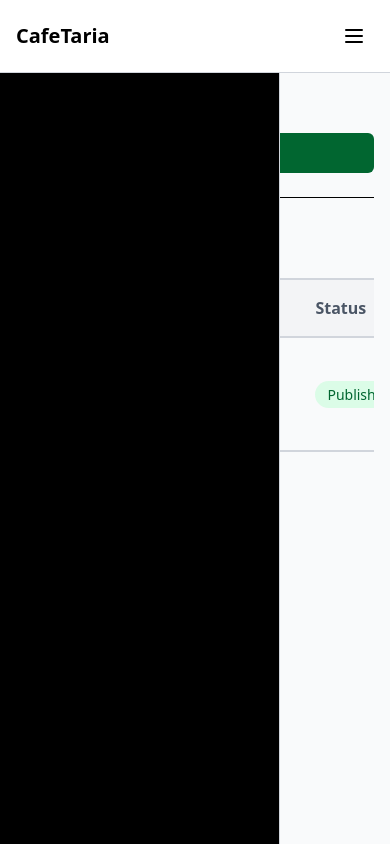
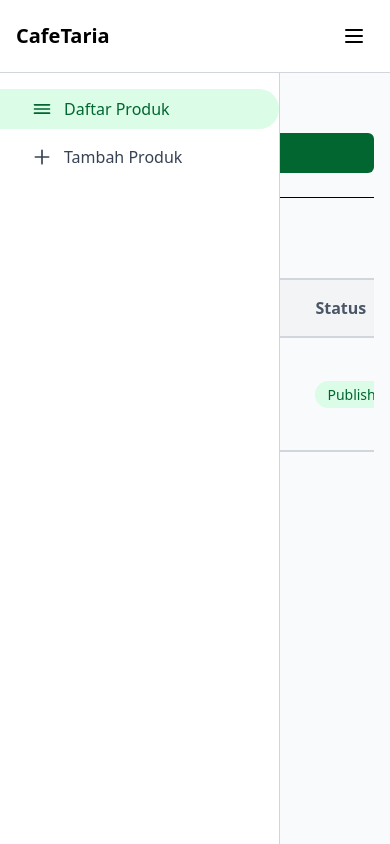
Before and after one commit to RajaIblis443/cafetaria_project, a Vue app in the folder frontend/: page /mitra/products in a window 390 px wide. Both pictures are taken after a click on the button 354 px from the left and 36 px from the top of the page. Built offline with nearby package versions, Linux system fonts and the light colour scheme.

Commit message:
fix: memperbaiki sidebar

```diff
--- a/frontend/src/views/component/SideBar.vue
+++ b/frontend/src/views/component/SideBar.vue
@@ -12,23 +12,24 @@
                   </div>
                 </div>
 
+    <!-- Overlay for mobile -->
+    <div v-if="isSidebarOpen" @click="toggleSidebar"
+      class="fixed inset-0 bg-opacity-25 md:hidden z-30">
+    </div>
+
                 <!-- Sidebar -->
                 <aside :class="[
                   'bg-white border-r border-gray-300 flex flex-col justify-between',
                   'fixed md:relative w-[280px] md:w-64 min-h-screen transition-transform duration-300 ease-in-out z-40',
                   isSidebarOpen ? 'translate-x-0' : '-translate-x-full md:translate-x-0'
                 ]">
-                  <!-- Overlay for mobile -->
-                  <div v-if="isSidebarOpen" @click="toggleSidebar" class="fixed inset-0 bg-black bg-opacity-50 md:hidden z-30">
-                  </div>
 
                   <div>
                     <div class="px-8 py-6 text-2xl font-bold hidden md:block">CafeTaria</div>
                     <nav class="mt-4">
                       <ul class="space-y-2">
                         <li>
-                          <router-link to="/mitra/products"
-                            :class="[
+              <router-link to="/mitra/products" :class="[
                               'flex items-center px-8 py-2 rounded-r-full',
                               currentRoute === '/mitra/products' ? 'bg-green-100 text-green-800 font-medium' : 'text-gray-700 hover:bg-green-50'
                             ]">
@@ -39,8 +40,7 @@
                           </router-link>
                         </li>
                         <li>
-                          <router-link to="/mitra/add-product"
-                            :class="[
+              <router-link to="/mitra/add-product" :class="[
                               'flex items-center px-8 py-2 rounded-r-full',
                               currentRoute === '/mitra/add-product' ? 'bg-green-100 text-green-800 font-medium' : 'text-gray-700 hover:bg-green-50'
                             ]">
@@ -54,7 +54,8 @@
                     </nav>
                   </div>
                   <div class="px-8 py-6 flex items-center gap-3">
-                    <img src="https://randomuser.me/api/portraits/women/44.jpg" alt="profile" class="w-10 h-10 rounded-full object-cover" />
+        <img src="https://randomuser.me/api/portraits/women/44.jpg" alt="profile"
+          class="w-10 h-10 rounded-full object-cover" />
                     <div>
                       <div class="font-semibold text-sm">Cilla</div>
                       <div class="text-xs text-gray-400">08214058756</div>
```
